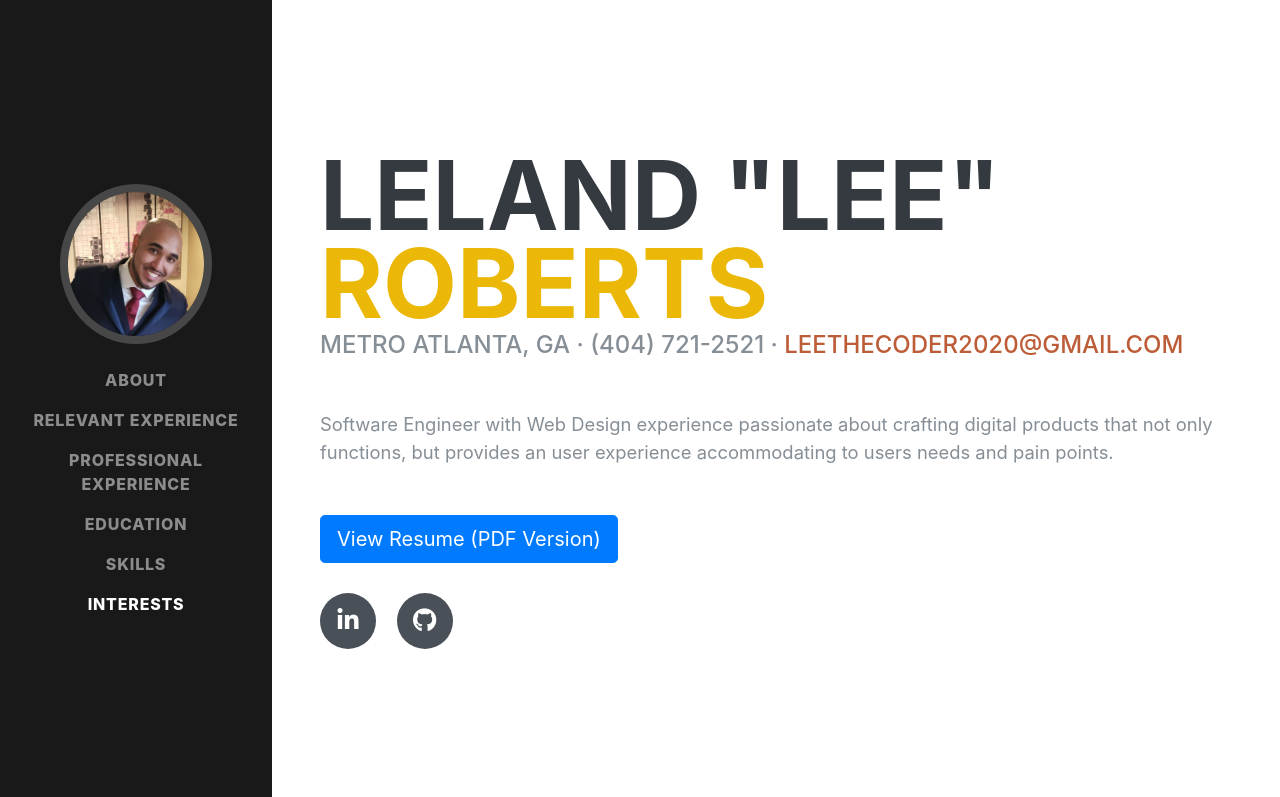
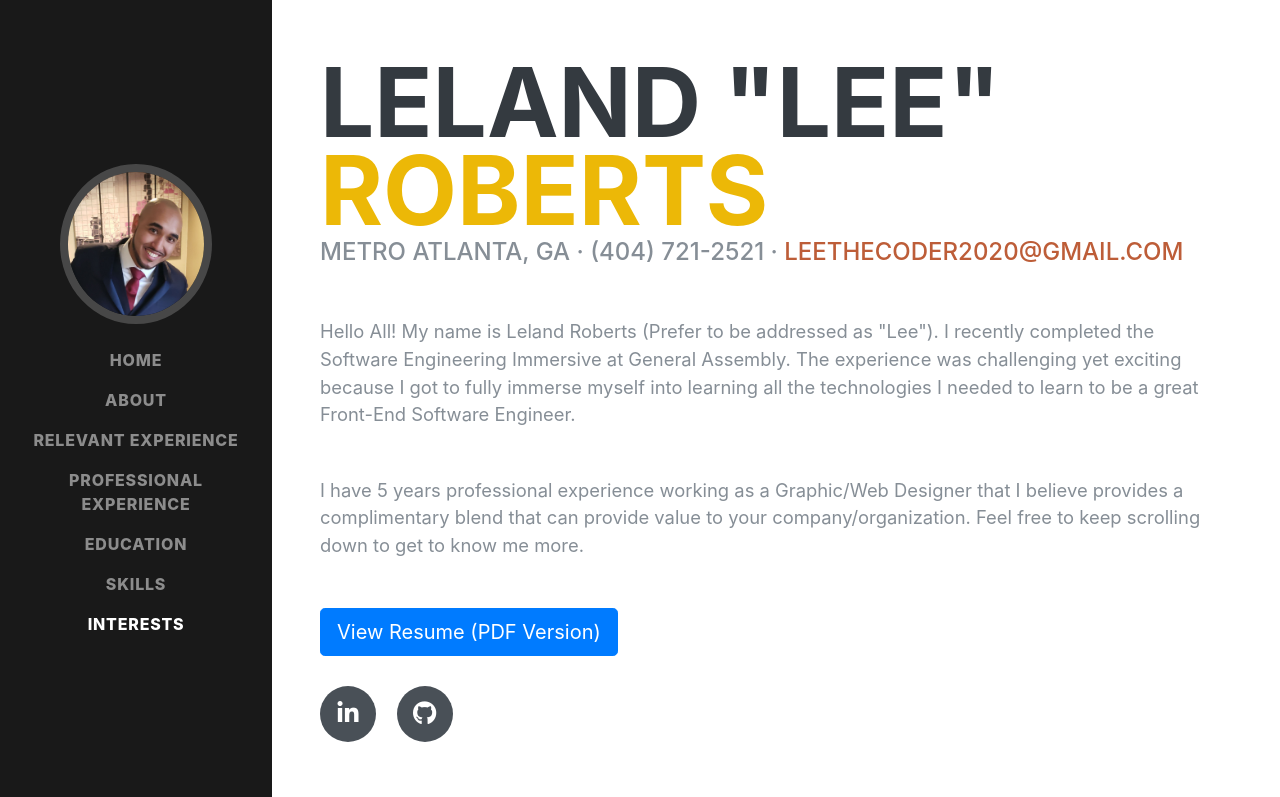
Before and after one commit to lrobert4/portfolio-resume, a website with bundled scripts: page index.html in a window 1280 px wide. Shown: the top 797 px of the page. Built offline with nearby package versions, Linux system fonts and the light colour scheme; a web font is replaced by a local one.

Commit message:
added verbiage to the About section.

```diff
--- a/index.html
+++ b/index.html
@@ -40,6 +40,9 @@
     <div class="collapse navbar-collapse" id="navbarSupportedContent">
       <ul class="navbar-nav">
         <li class="nav-item">
+          <a class="nav-link js-scroll-trigger" href="https://lrobert4.github.io/sei-portfolio/">Home</a>
+        </li>
+        <li class="nav-item">
           <a class="nav-link js-scroll-trigger" href="#about">About</a>
         </li>
         <li class="nav-item">
@@ -72,9 +75,18 @@
         <div class="subheading mb-5">Metro Atlanta, GA · (404) 721-2521 ·
           <a href="mailto:name@email.com">leethecoder2020@gmail.com</a>
         </div>
-        <p class="lead mb-5">Software Engineer with Web Design experience passionate about crafting digital
-          products that not only functions, but provides an user experience accommodating to users needs
-          and pain points.</p>
+        <p class="lead mb-5">Hello All! My name is Leland Roberts (Prefer to be addressed as "Lee").
+          I recently completed the Software Engineering Immersive at General Assembly.
+          The experience was challenging yet exciting because I got to fully immerse myself into learning
+          all the technologies I needed to learn to be a great Front-End Software Engineer.
+
+          </p>
+
+          <p class="lead mb-5">I have 5 years professional experience working as a Graphic/Web Designer
+            that I believe provides a complimentary blend that can provide value to your company/organization.
+            Feel free to keep scrolling down to get to know me more.
+
+          </p>
 
           <a href="img/LeeRoberts-Resume-MASTER-2020.pdf"><button type="button" class="btn btn-primary btn-lg btn-styles">View Resume (PDF Version)</button></a>
 
```
